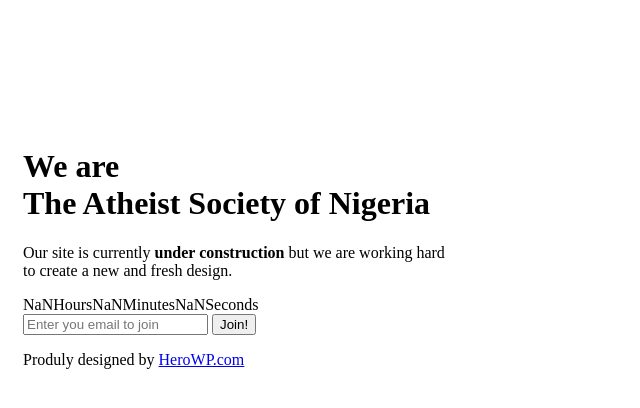
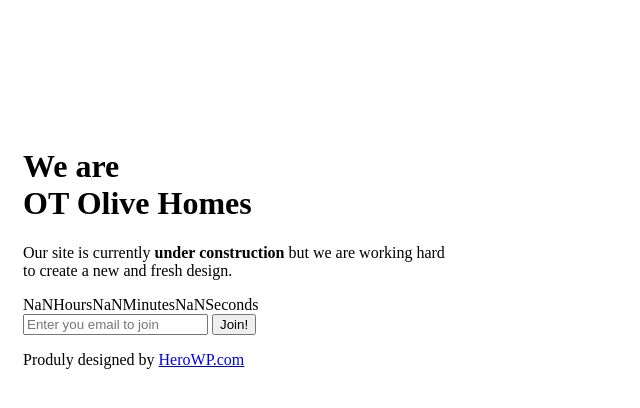
Before and after one commit to boyombo/asn, a Django app: page / in a window 1280 px wide. Shown: the top 408 px of the page, without its empty margins (0-640 px from the left). Run offline with Django 3.2, Linux system fonts and the light colour scheme; some libraries are stand-ins or nearby versions.

Commit message:
template

```diff
--- a/templates/home.html
+++ b/templates/home.html
@@ -3,7 +3,7 @@
 <html>
 <head>
 <meta http-equiv="Content-Type" content="text/html;charset=utf-8">
-<title>Atheist Society of Nigeria / Coming Soon Page</title>
+<title>OT Olive Homes / Coming Soon Page</title>
 
 <!--CSS-->
 <link rel="stylesheet" href="{% static 'css/style.css' %}">
@@ -17,7 +17,7 @@
 <script src="{% static 'js/jquery.countdown.js' %}"></script>
 <script>
 $(function () {
-	$('#defaultCountdown').countdown({until: new Date(2017, 3-1, 31)});
+	$('#defaultCountdown').countdown({until: new Date(2017, 7-1, 31)});
 	//Replace above date with your own, to find out more visit http://keith-wood.name/countdown.html
 });
 </script>
@@ -43,7 +43,7 @@
 		<img src="{% static 'img/paperplane.png' %}" alt="Paper Plane" class="image-align" />
 		<h1>
 			<span>We are</span><br/>
-			The Atheist Society of <span class="yellow">Nigeria</span>
+			OT <span class="yellow">Olive</span> Homes
 		</h1>
 		<p>Our site is currently <strong>under construction</strong> but we are working hard<br/> to create a new and fresh design.</p>
 		<div id="defaultCountdown"></div>
```
